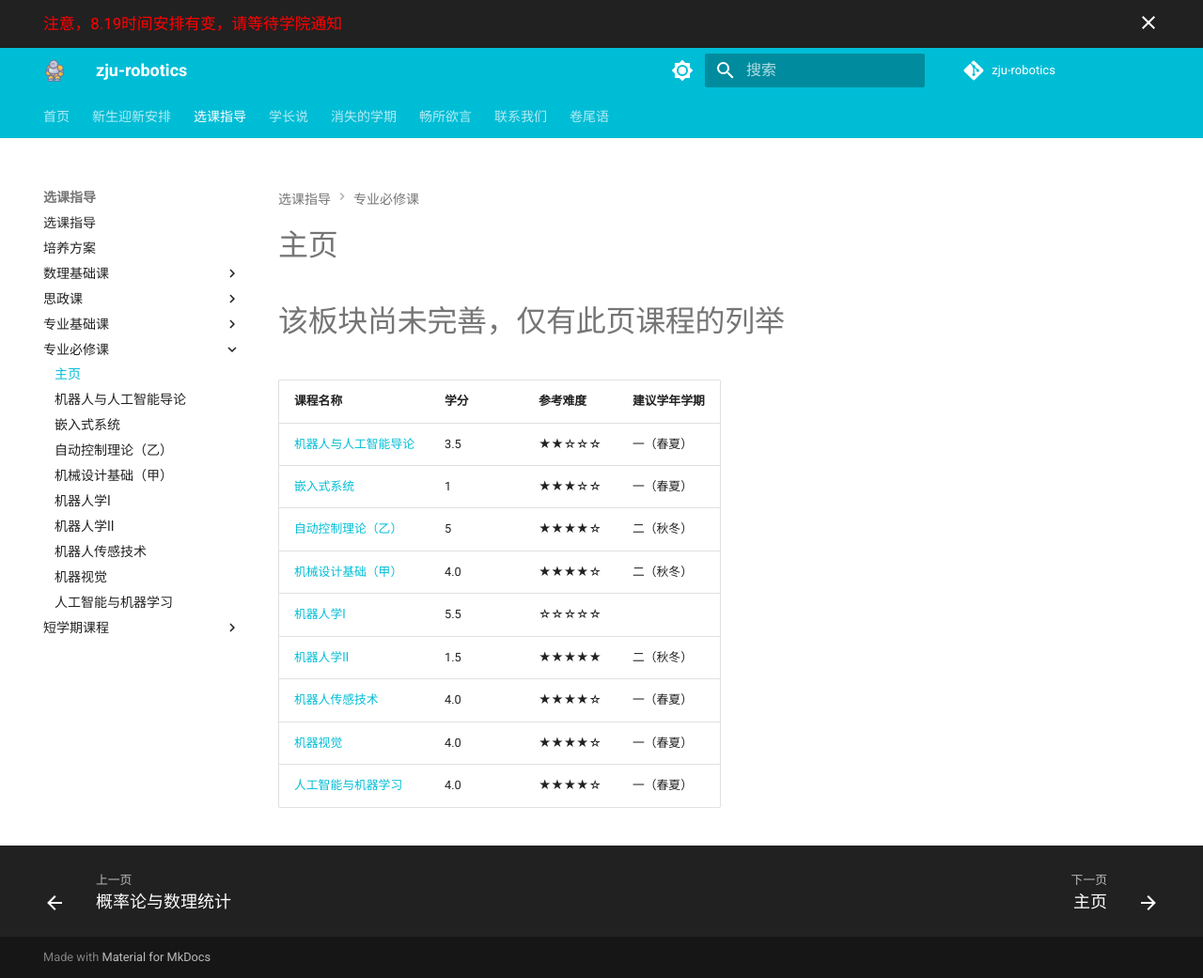
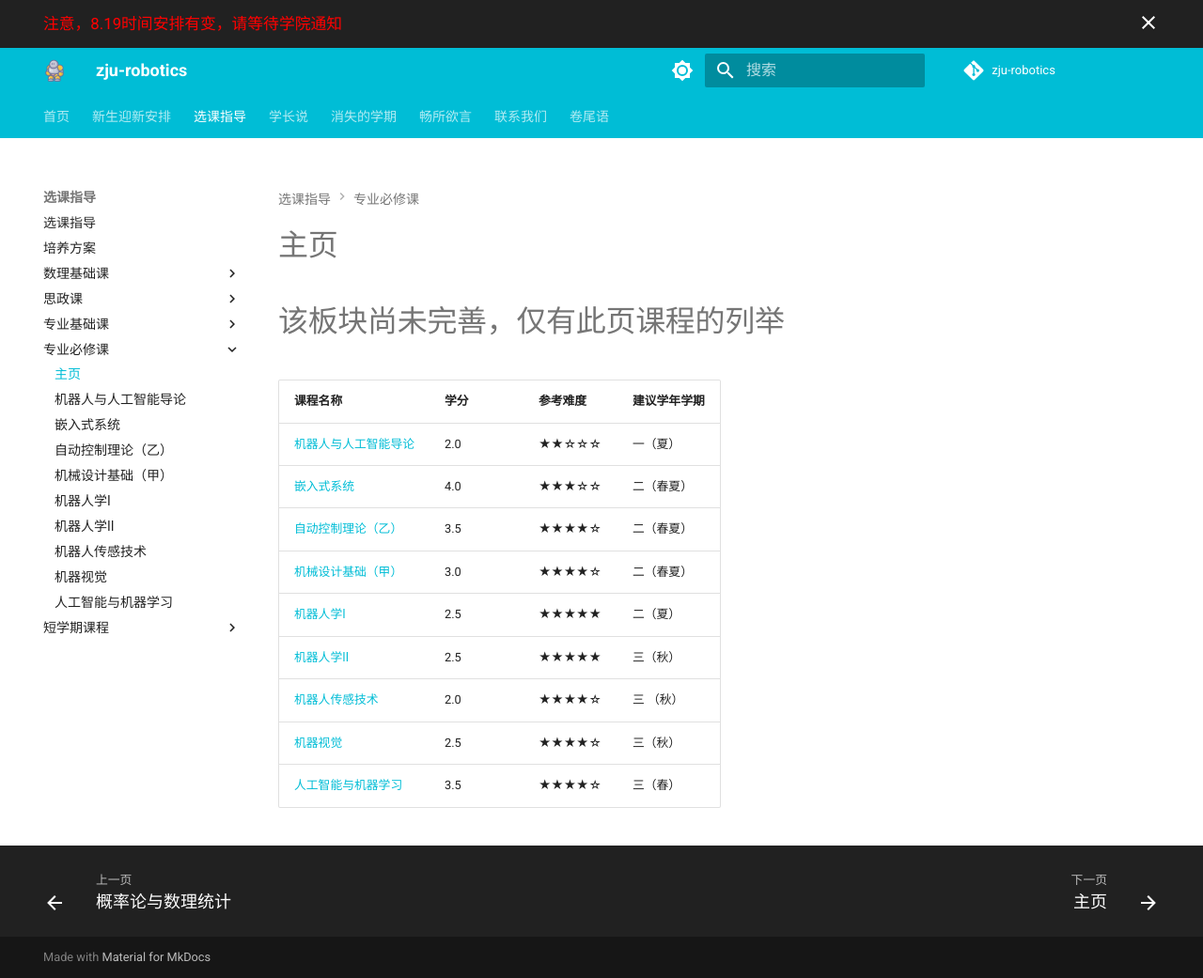
Before and after one commit to bclz19/zju-robotics, an MkDocs documentation site: the page built from docs/select_course/major_mandatory/index.md, in a window 1280 px wide and 1041 px high. Shown: the whole window at 94% size. Built offline with MkDocs 1.6.1 and Material for MkDocs 9.7.7, drawn with Linux system fonts in a browser that asks for light colours; comment, search, counter and statistics services are not loaded.

```diff
--- a/docs/select_course/major_mandatory/index.md
+++ b/docs/select_course/major_mandatory/index.md
@@ -4,12 +4,12 @@
 
 | 课程名称 | 学分 | 参考难度 | 建议学年学期 |
 |:--|:--|:--|:--|
-| [机器人与人工智能导论](Introduction_To_Robotics_And_Artificial_Intelligence/) | 3.5 | ★★☆☆☆ | 一（春夏） |
-| [嵌入式系统](Embedded_System/) | 1 | ★★★☆☆ | 一（春夏） |
-| [自动控制理论（乙）](Principle_Of_Automatic_Control/) | 5 | ★★★★☆ | 二（秋冬） |
-| [机械设计基础（甲）](Fundamentals_of_Mechanical_Design/) | 4.0 | ★★★★☆ | 二（秋冬） |
-| [机器人学Ⅰ](robotics1/) | 5.5 | ☆☆☆☆☆ |
-| [机器人学Ⅱ](robotics2/) | 1.5 | ★★★★★ | 二（秋冬） |
-| [机器人传感技术](Robot_Sensingtechnology/) | 4.0 | ★★★★☆ | 一（春夏） |
-| [机器视觉](Machine_Vision/) | 4.0 | ★★★★☆ | 一（春夏） |
-| [人工智能与机器学习](Artificial_Intelligence_And_Machine_Learning/) | 4.0 | ★★★★☆ | 一（春夏） |
+| [机器人与人工智能导论](Introduction_To_Robotics_And_Artificial_Intelligence/) | 2.0 | ★★☆☆☆ | 一（夏） |
+| [嵌入式系统](Embedded_System/) | 4.0 | ★★★☆☆ | 二（春夏） |
+| [自动控制理论（乙）](Principle_Of_Automatic_Control/) | 3.5 | ★★★★☆ | 二（春夏） |
+| [机械设计基础（甲）](Fundamentals_of_Mechanical_Design/) | 3.0 | ★★★★☆ | 二（春夏） |
+| [机器人学Ⅰ](robotics1/) | 2.5 | ★★★★★ | 二（夏）|
+| [机器人学Ⅱ](robotics2/) | 2.5 | ★★★★★ | 三（秋） |
+| [机器人传感技术](Robot_Sensingtechnology/) | 2.0 | ★★★★☆ | 三 （秋） |
+| [机器视觉](Machine_Vision/) | 2.5 | ★★★★☆ | 三（秋） |
+| [人工智能与机器学习](Artificial_Intelligence_And_Machine_Learning/) | 3.5 | ★★★★☆ | 三（春） |
```
Also changed, not shown: docs/select_course/major_basic/index.md (+7 -7 lines), 3 other files.
